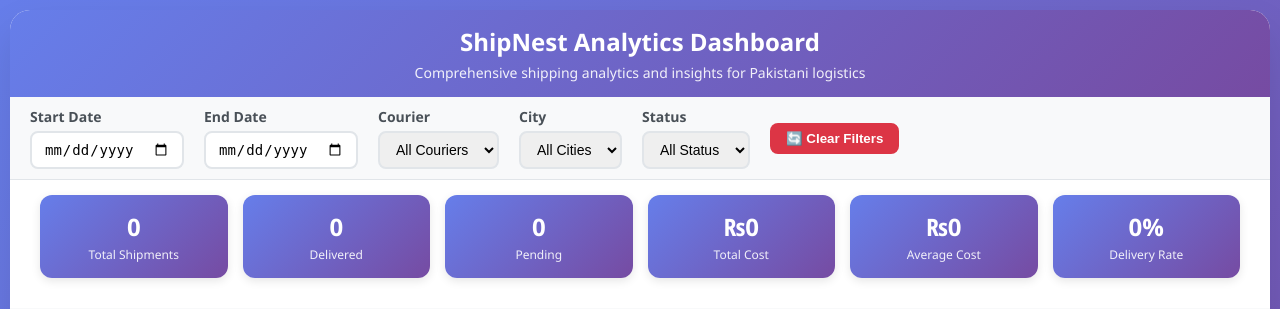
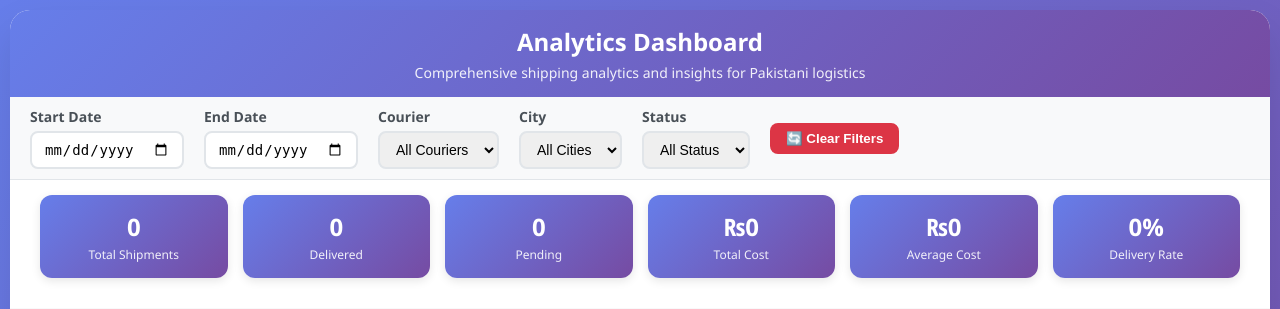
Before and after one commit to xKhani/Shipping_Agent, a Flask app: page / in a window 1280 px wide. Shown: the top 309 px of the page. Run offline with Flask 3, Linux system fonts and the light colour scheme; data that the repository does not hold is empty; some libraries are stand-ins or nearby versions.

Commit message:
Heading Changed

```diff
--- a/templates/dashboard.html
+++ b/templates/dashboard.html
@@ -3,7 +3,7 @@
 <head>
     <meta charset="UTF-8">
     <meta name="viewport" content="width=device-width, initial-scale=1.0">
-    <title>ShipNest Analytics Dashboard</title>
+    <title>Analytics Dashboard</title>
     <script src="https://cdn.jsdelivr.net/npm/chart.js"></script>
     <style>
         * {
@@ -413,7 +413,7 @@
 <body>
             <div class="dashboard-container">
             <div class="header">
-                <h1> ShipNest Analytics Dashboard</h1>
+                <h1>Analytics Dashboard</h1>
                 <p>Comprehensive shipping analytics and insights for Pakistani logistics</p>
             </div>
 
```
